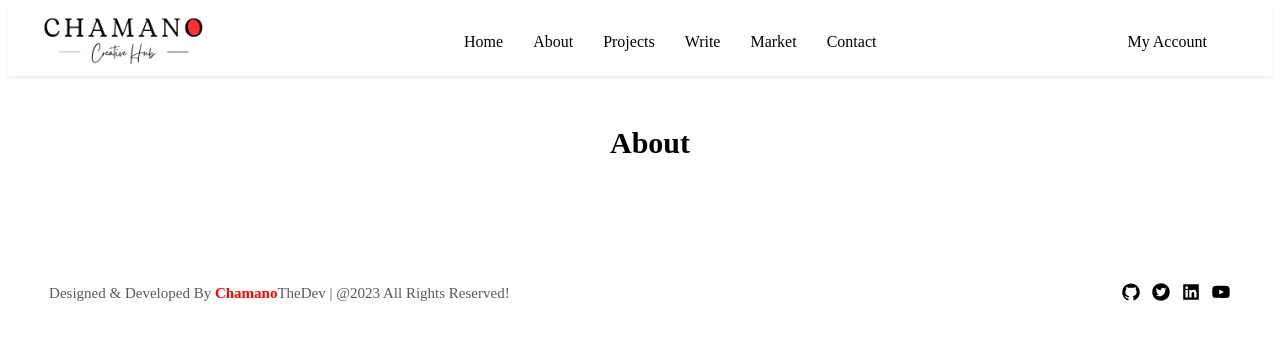
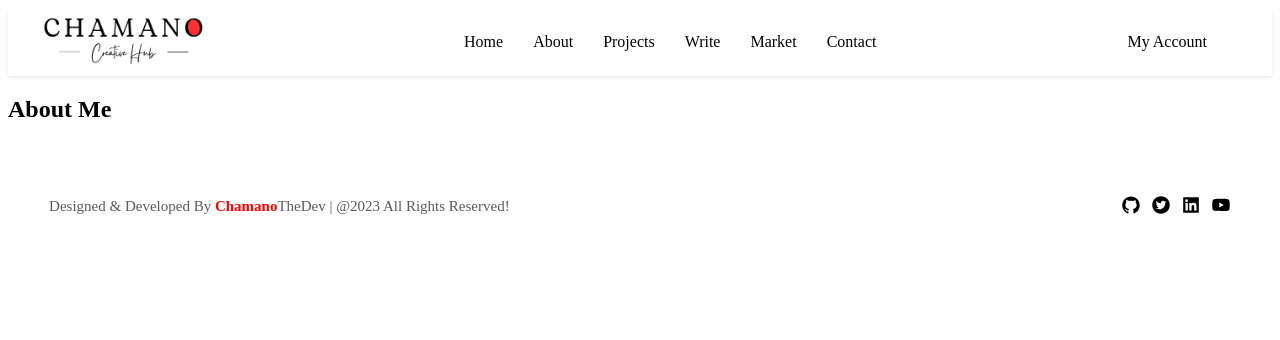
Before and after one commit to chamanoS/chamanothedev, a React (Create React App) app in the folder frontend/: page /about in a window 1280 px wide. Shown: the top 340 px of the page. Built offline with nearby package versions, Linux system fonts and the light colour scheme; the HTML template or start-up script is replaced by a standard one.

Commit message:
about me component

```diff
--- a/frontend/src/assets/data/data.js
+++ b/frontend/src/assets/data/data.js
@@ -48,6 +48,7 @@ export const nav = [
     text: "contact",
     url: "/contact",
   },
+
 ]
 export const category = [
   {
--- a/frontend/src/pages/about/About.jsx
+++ b/frontend/src/pages/about/About.jsx
@@ -1,8 +1,14 @@
 import React from 'react'
 import './about.css'
 
-export const About= () => {
+export const About = () => {
   return (
-    <div className='center'>About</div>
+    <>
+    <section>
+      <div className='about-me'>
+       <h1>About Me</h1>
+        </div>
+    </section>
+    </>
   )
 }
```
Also changed, not shown: frontend/src/index.css (line endings or trailing spaces).
